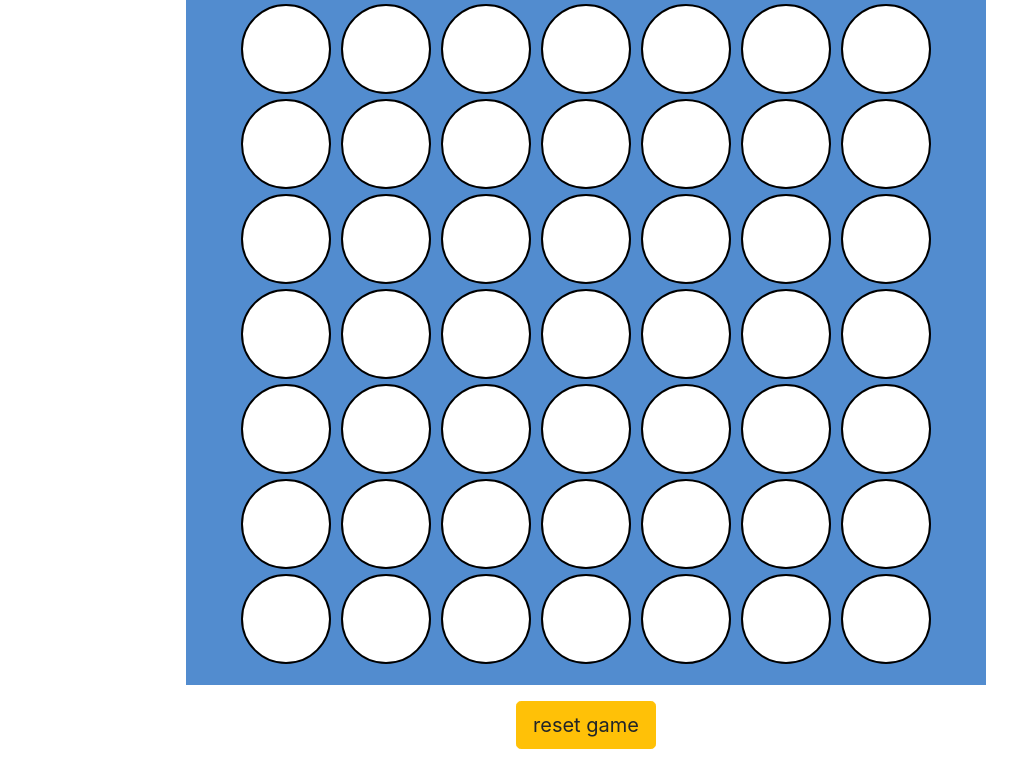
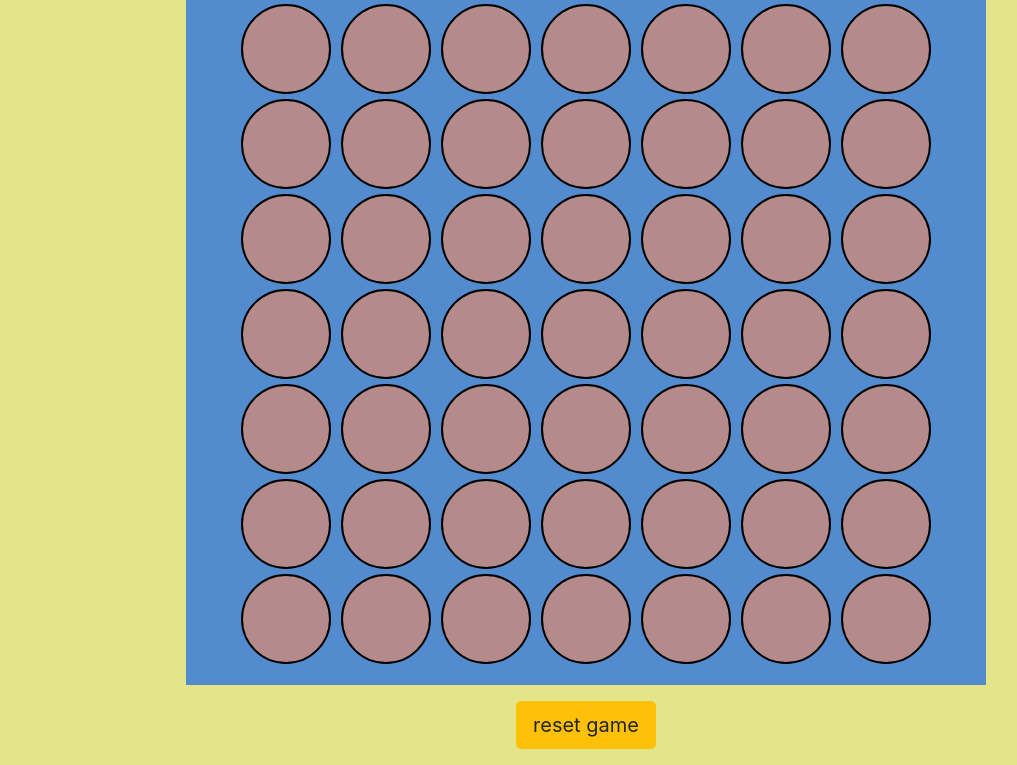
Before and after one commit to orrosman/4-in-a-row, a plain HTML site: page index.html in a window 1280 px wide. Shown: the part 81-846 px from the top of the page, without its empty margins (54-1071 px from the left). Drawn offline with nearby package versions, Linux system fonts and the light colour scheme.

Commit message:
Fixed background coloring

```diff
--- a/style.css
+++ b/style.css
@@ -1,3 +1,7 @@
+body {
+	background: rgb(228, 229, 138) !important;
+}
+
 h1 {
 	text-align: center;
 }
@@ -20,6 +24,6 @@ h1 {
 	margin: 5px;
 	border: 2px solid black;
 	border-radius: 50%;
-	background-color: white;
+	background-color: rgb(180, 138, 138);
 	cursor: pointer;
 }
```
